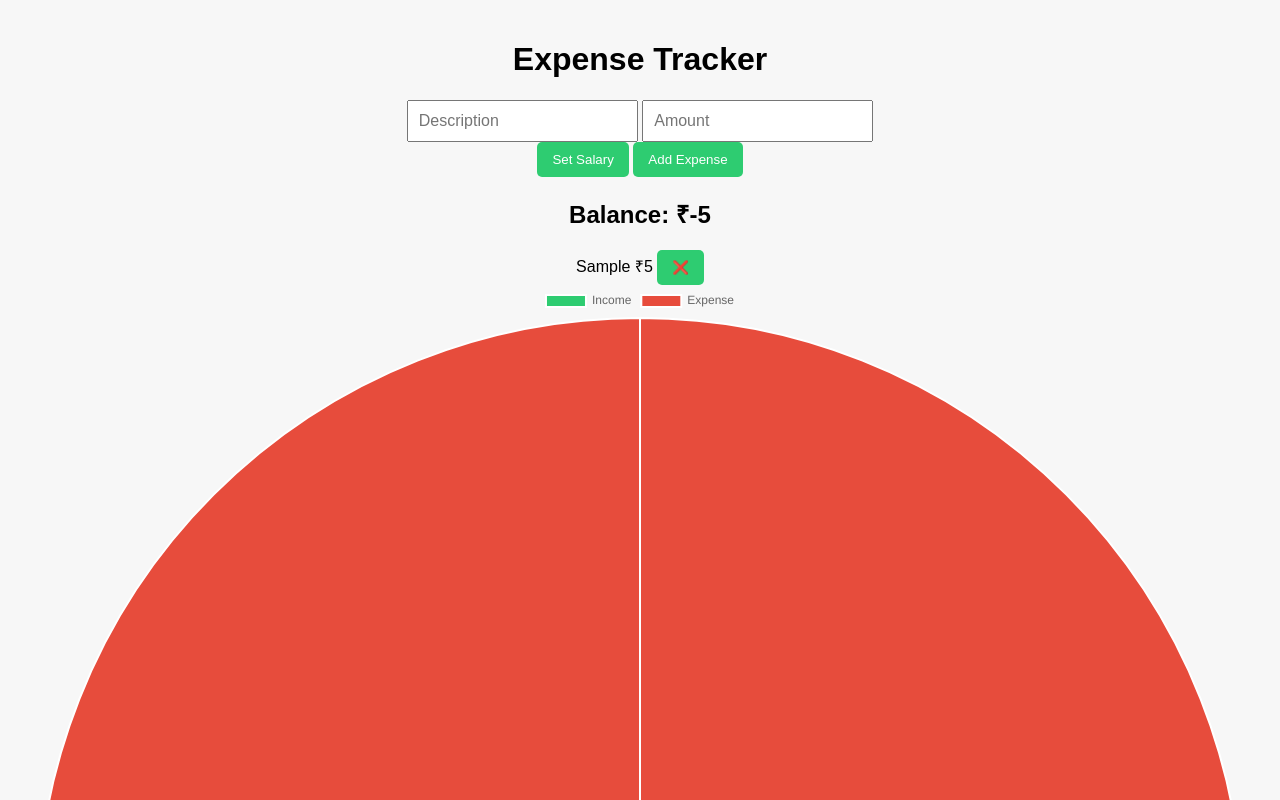
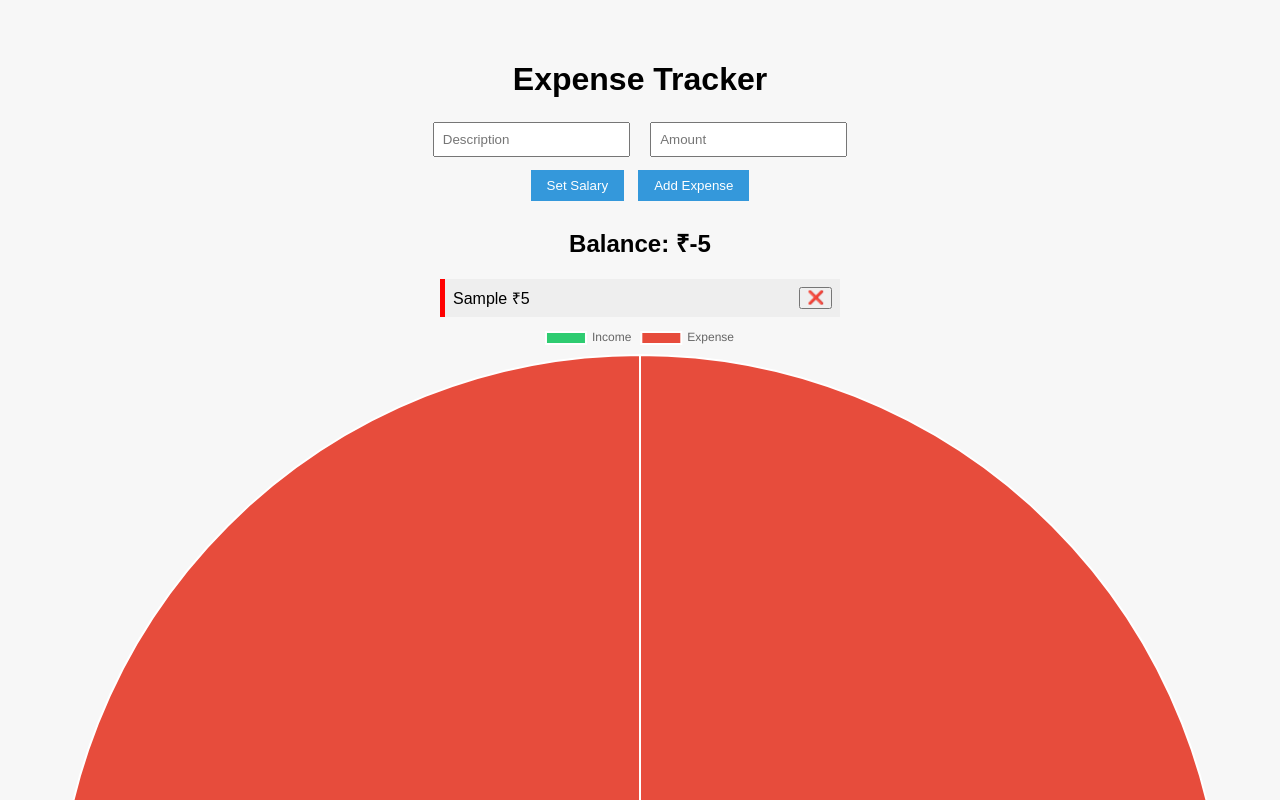
Before and after one commit to Atharva-Gore/Expense-Tracker, a plain HTML site: page index.html in a window 1280 px wide. Both pictures are taken after typing "Sample", "5" into the empty fields and a click on the button "Add Expense". Shown: the top 800 px of the page. Drawn offline with nearby package versions, Linux system fonts and the light colour scheme.

Commit message:
Update style.css

```diff
--- a/style.css
+++ b/style.css
@@ -1,59 +1,57 @@
 body {
-  font-family: sans-serif;
+  font-family: Arial, sans-serif;
+  text-align: center;
+  padding: 2rem;
   background: #f7f7f7;
-  text-align: center;
-  margin: 0;
-  padding: 20px;
 }
 
-.container {
-  max-width: 500px;
-  margin: auto;
-  background: #fff;
-  padding: 30px;
-  border-radius: 8px;
-  box-shadow: 0 0 10px rgba(0,0,0,0.1);
+h1 {
+  margin-bottom: 1rem;
 }
 
-form {
-  display: flex;
-  gap: 10px;
-  margin-bottom: 20px;
+.form {
+  margin-bottom: 1rem;
 }
 
 input {
-  padding: 10px;
-  flex: 1;
-  font-size: 16px;
+  padding: 0.5rem;
+  margin: 0.5rem;
 }
 
-button {
-  padding: 10px 15px;
-  background: #2ecc71;
+.btn-group button {
+  padding: 0.5rem 1rem;
+  margin: 0.3rem;
   border: none;
+  background-color: #3498db;
   color: white;
   cursor: pointer;
-  border-radius: 5px;
 }
 
-.balance {
-  margin-bottom: 20px;
-  font-size: 20px;
+.btn-group button:hover {
+  background-color: #2980b9;
 }
 
-ul {
-  list-style: none;
-  padding: 0;
+#list {
+  margin-top: 1rem;
+  max-width: 400px;
+  margin-left: auto;
+  margin-right: auto;
   text-align: left;
 }
 
-li {
+.entry {
+  display: flex;
+  justify-content: space-between;
+  padding: 0.5rem;
+  margin: 0.3rem 0;
   background: #eee;
-  padding: 10px;
-  margin-bottom: 5px;
-  border-left: 5px solid #2ecc71;
+  border-left: 5px solid;
 }
 
-li.expense {
-  border-color: #e74c3c;
+.income {
+  border-color: green;
 }
+
+.expense {
+  border-color: red;
+}
```
